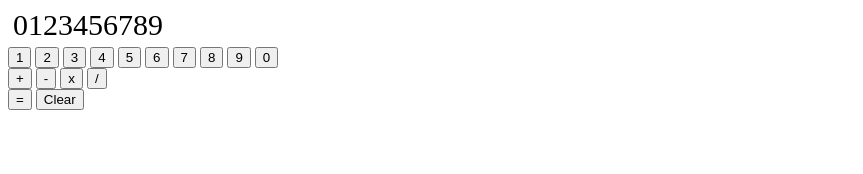
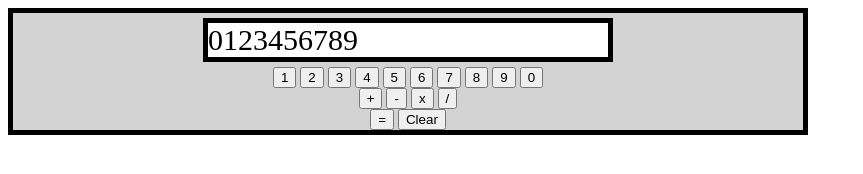
Before and after one commit to abumm/Calculator, a plain HTML site: page index.html in a window 1280 px wide. Shown: the whole page, without its empty margins (0-863 px from the left). Drawn offline with Linux system fonts and the light colour scheme.

Commit message:
added basic css

```diff
--- a/styles.css
+++ b/styles.css
@@ -1,4 +1,32 @@
 .display{
     font-size: 30px;
+    border: 5px;
     margin: 5px;
+    width: 400px;
+    background-color: white;
+    border-style: solid;
+    border-color: black;
 }
+
+.container {
+    background-color: white;
+    margin: 0;
+    border: 0;
+    padding: 0;
+    height: 100vh;
+    width: 100vh;
+}
+
+.calculator{
+    background-color: lightgrey;
+    border-style: solid;
+    border-color: black;
+    border-width: 5px;
+    display: flex;
+    align-items: center;
+    flex-direction: column;
+}
+
+.numbers{
+    flex: 2;
+}
```
